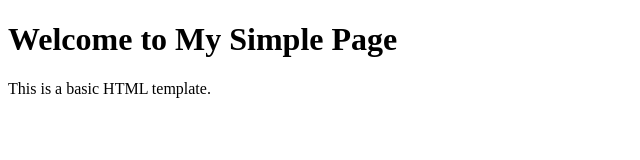
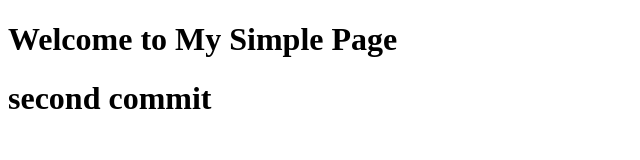
Before and after one commit to hoangvantrong/pythonapp, a plain HTML site: page index.html in a window 1280 px wide. Shown: the whole page, without its empty margins (0-640 px from the left). Drawn offline with Linux system fonts and the light colour scheme.

Commit message:
second commit

```diff
--- a/index.html
+++ b/index.html
@@ -7,6 +7,6 @@
   </head>
   <body>
     <h1>Welcome to My Simple Page</h1>
-    <p>This is a basic HTML template.</p>
+    <h1>second commit</h1>
   </body>
 </html>
```
